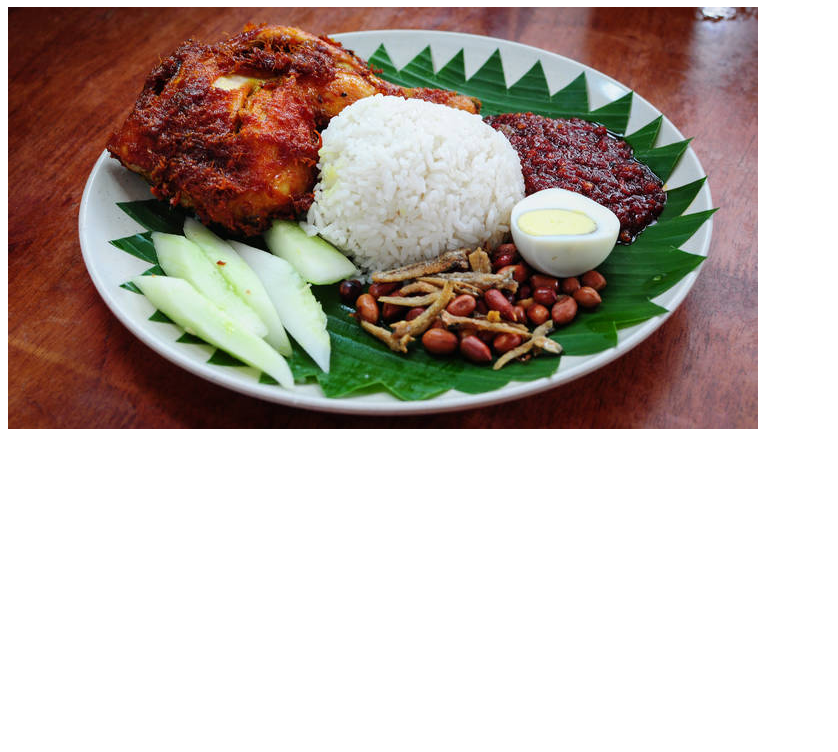
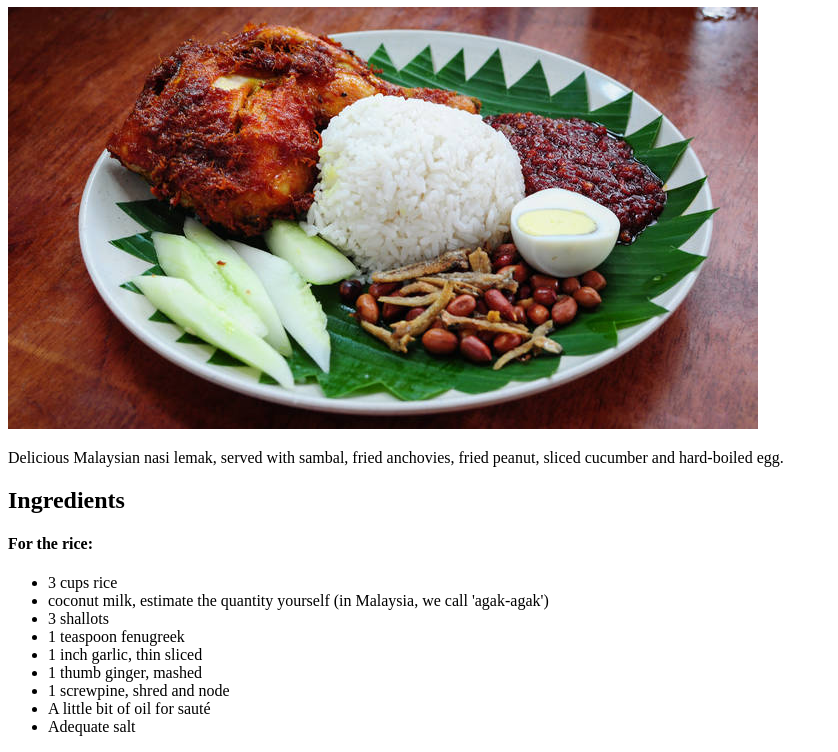
Before and after one commit to abdulkhaliqmokhtar/project_html_css, a plain HTML site: page odin_recipe/recipes/nasi_lemak.html in a window 1280 px wide. Shown: the part 73-825 px from the top of the page, without its empty margins (0-838 px from the left). Before the commit the page ends 800 px from the top, so only its background shows below. Drawn offline with Linux system fonts and the light colour scheme.

Commit message:
Add ingredients

```diff
--- a/odin_recipe/recipes/nasi_lemak.html
+++ b/odin_recipe/recipes/nasi_lemak.html
@@ -7,8 +7,25 @@
     </head>
 
     <body>
-        <h1>Nasi Lemak Recipe</h1>
+        <h1>Nasi Lemak Recipe.</h1>
 
         <img src="../recipes/image/nasi lemak.jpg" alt="Delicious nasi lemak">
+
+        <p>Delicious Malaysian nasi lemak, served with sambal, fried anchovies, fried peanut, sliced cucumber and hard-boiled egg.</p>
+
+        <h2>Ingredients</h2>
+        <h4>For the rice:</h4>
+
+        <ul>
+            <li>3 cups rice</li>
+            <li>coconut milk, estimate the quantity yourself (in Malaysia, we call 'agak-agak')</li>
+            <li>3 shallots</li>
+            <li>1 teaspoon fenugreek</li>
+            <li>1 inch garlic, thin sliced</li>
+            <li>1 thumb ginger, mashed</li>
+            <li>1 screwpine, shred and node</li>
+            <li>A little bit of oil for sauté</li>
+            <li>Adequate salt</li>
+        </ul>
     </body>
 </html>
```
